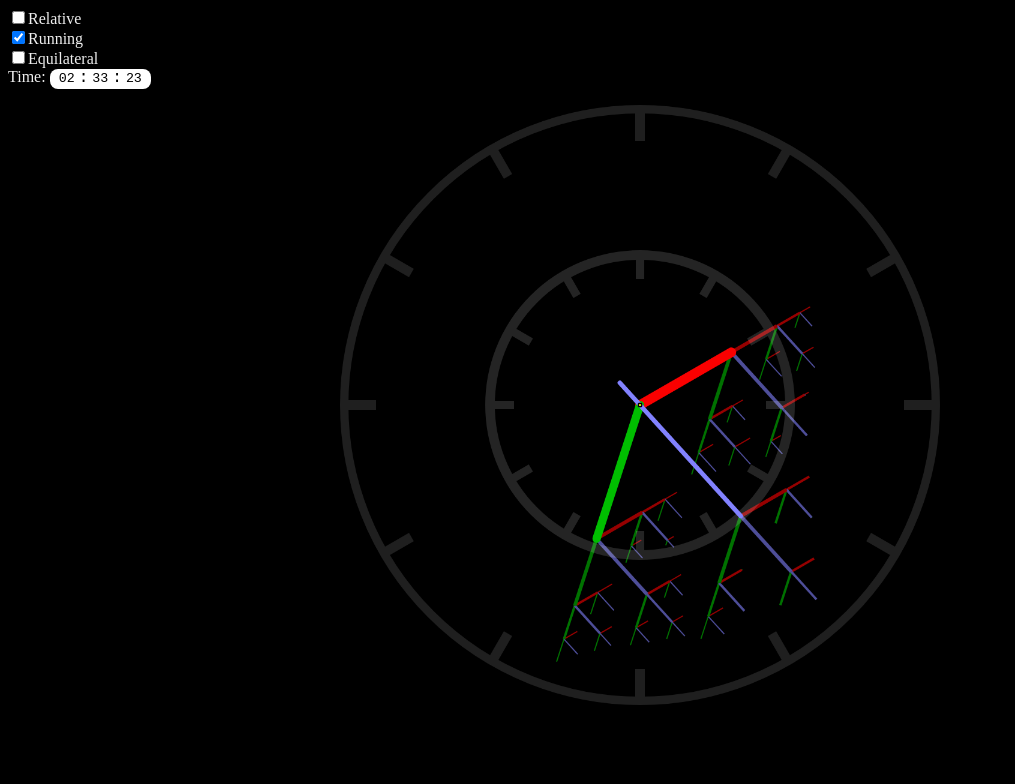
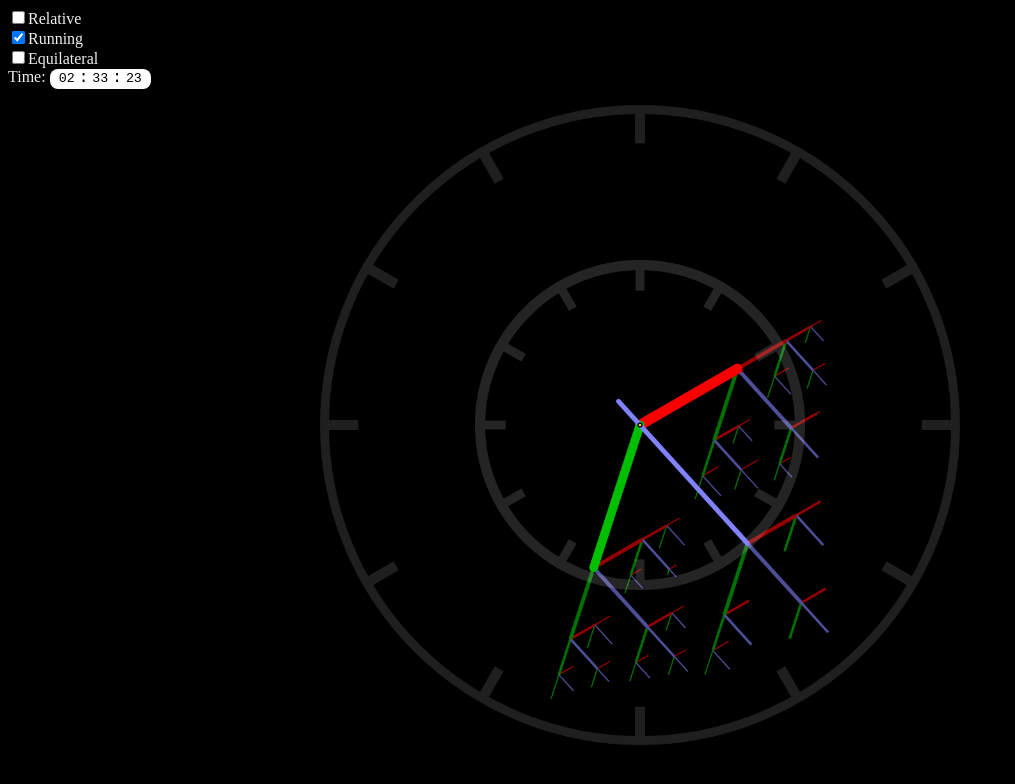
Before and after one commit to tungs/amuse, a plain HTML site: page fractal-clock/index.html in a window 1280 px wide. Shown: the whole page, without its empty margins (0-1015 px from the left). Drawn offline with nearby package versions, Linux system fonts and the light colour scheme.

Commit message:
update clock size to use vmin

```diff
--- a/fractal-clock/index.html
+++ b/fractal-clock/index.html
@@ -17,7 +17,7 @@
     }
     .content {
       position: relative;
-      max-width: 600px;
+      max-width: 80vmin;
     }
     .stretch {
       width: 100%;
```
